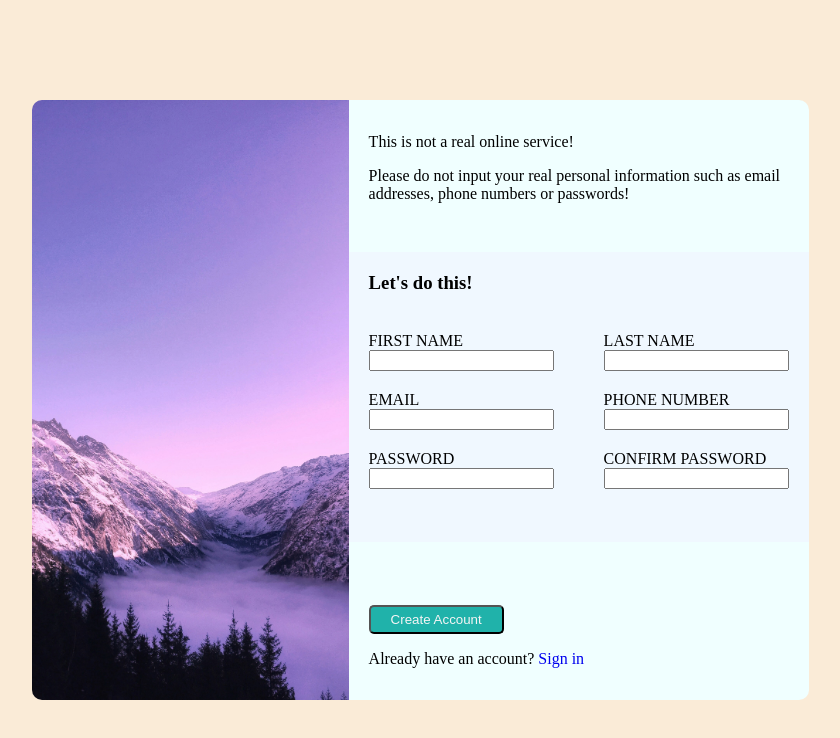
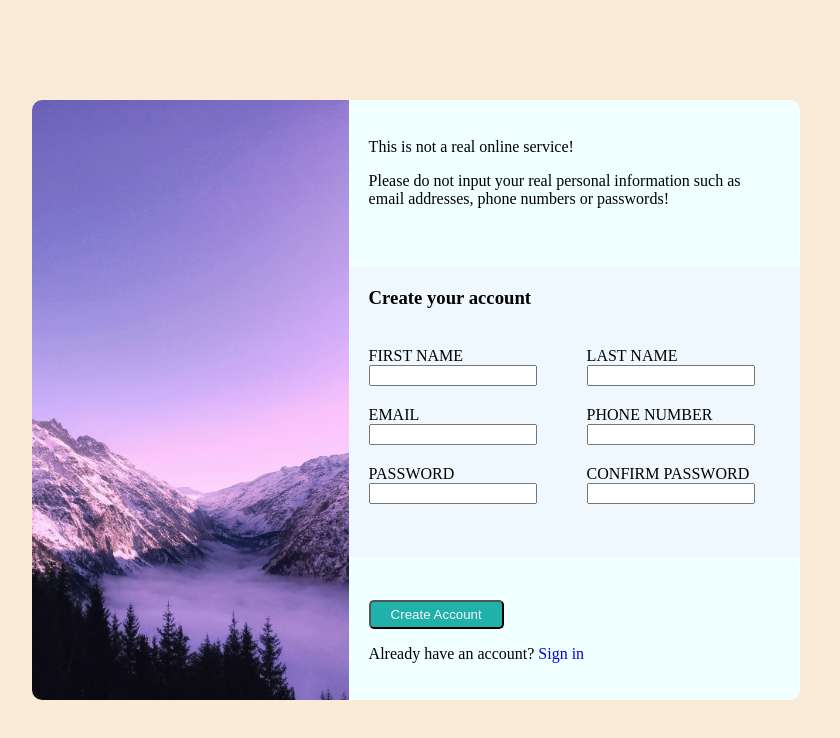
Before and after one commit to lucasbpaiva/sign-up-form, a plain HTML site: page index.html in a window 1280 px wide. Shown: the whole page, without its empty margins (224-1064 px from the left). Drawn offline with Linux system fonts and the light colour scheme.

Commit message:
set fixed width for form inputs

```diff
--- a/index.html
+++ b/index.html
@@ -20,7 +20,7 @@
                 </div>
                 <form action="" method="get" id="registration">
                     <div class="container">
-                        <h3>Let's do this!</h3>
+                        <h3>Create your account</h3>
                         <div class="first-line">
                             <div class="input-group">
                                 <label for="first-name">FIRST NAME</label>
--- a/style.css
+++ b/style.css
@@ -71,8 +71,11 @@ h3 {
     flex-direction: column;
 }
 
+input {
+    width: 160px;
+}
+
 button {
-    margin-top: 30px;
     padding: 5px 20px;
     border-radius: 5px;
     color: whitesmoke;
```
